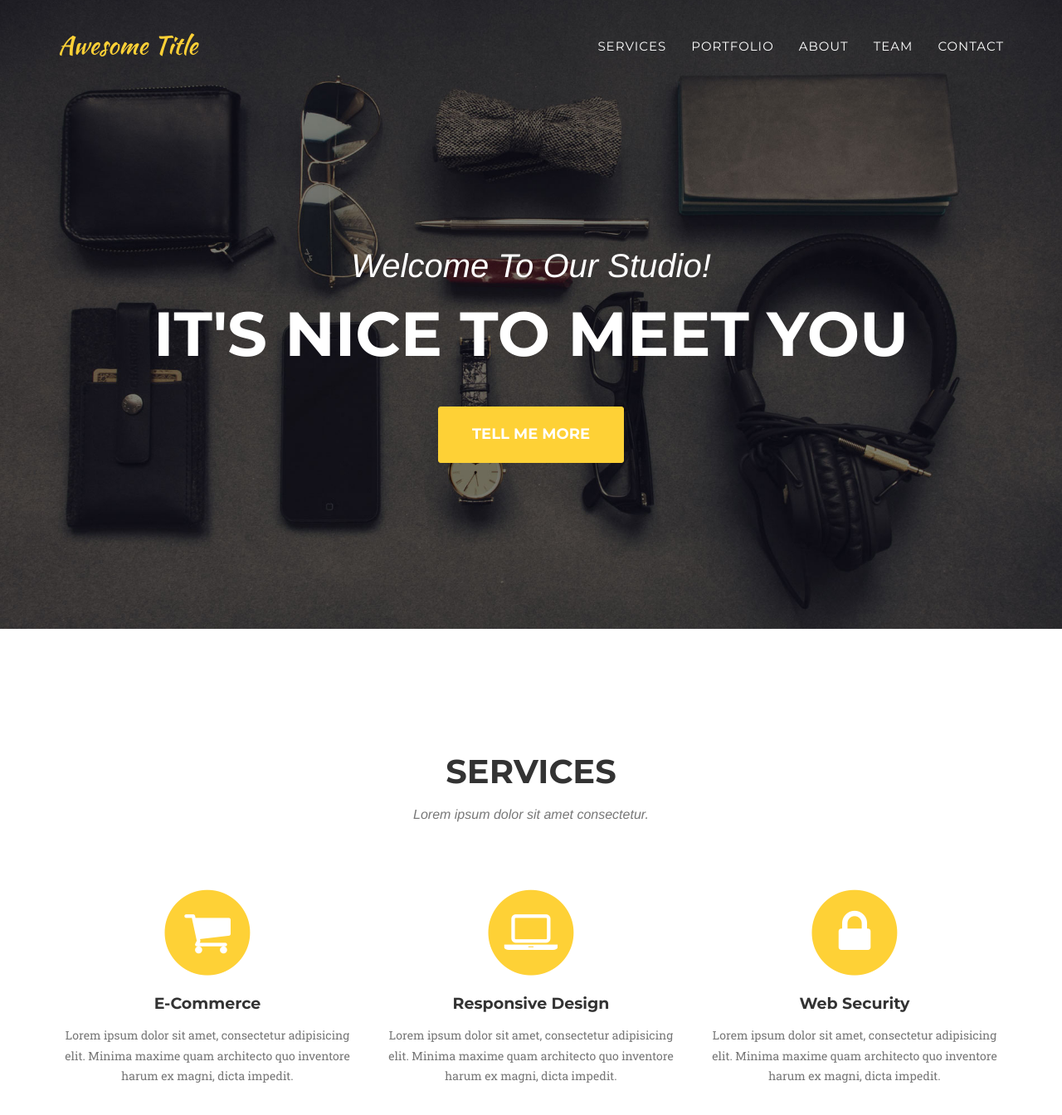
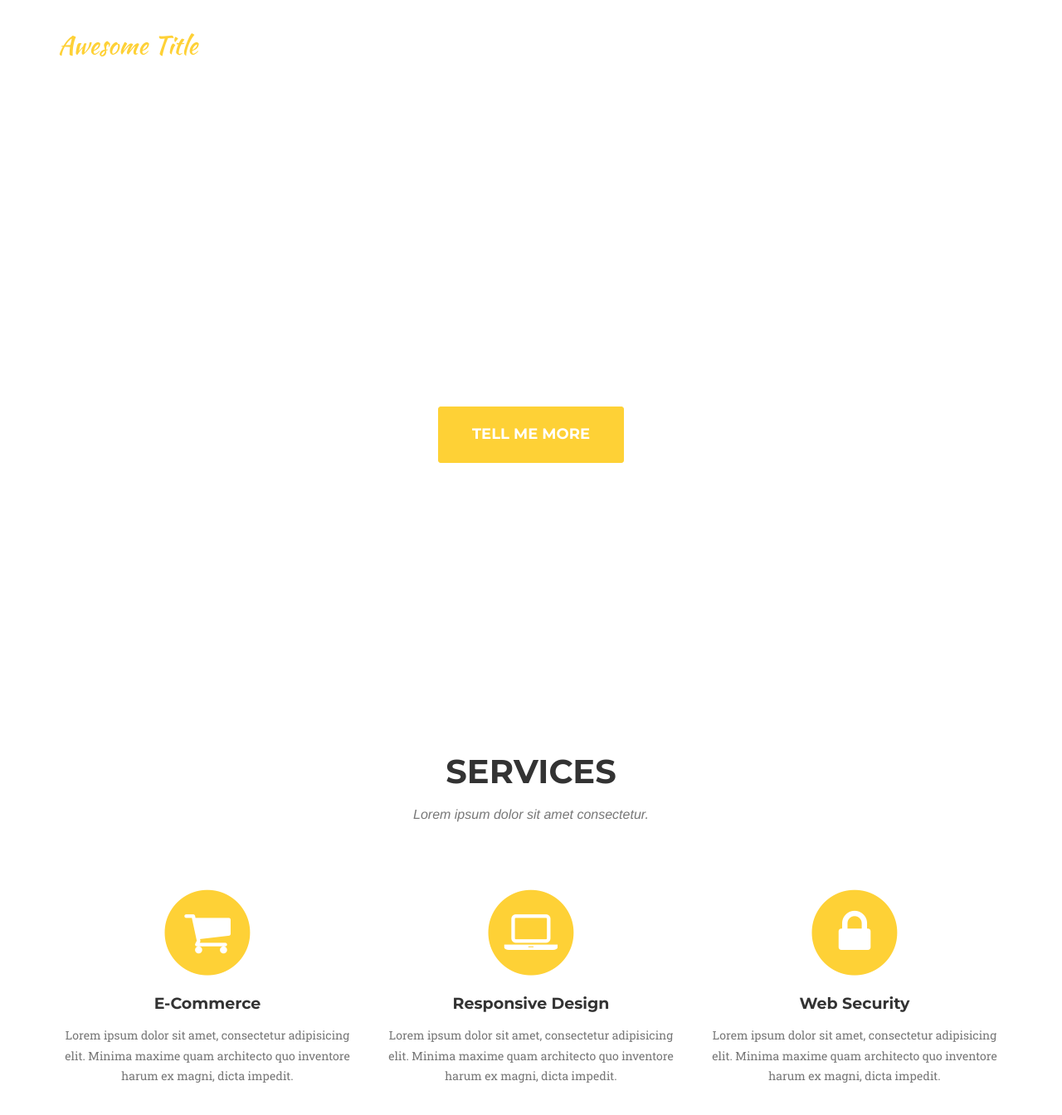
Before and after one commit to marororom/marororom.github.io, a Jekyll site: the page built from index.html, in a window 1280 px wide and 1400 px high. Shown: the top 1344 px of the window at 83% size. Built offline with Jekyll 4.4.1, drawn with Linux system fonts in a browser that asks for light colours; some web fonts are replaced.

Commit message:
layout fix

```diff
--- a/_includes/css/agency.css
+++ b/_includes/css/agency.css
@@ -266,7 +266,7 @@ header {
     text-align: center;
     color: #fff;
     background-attachment: scroll;
-    background-image: url(../img/header-bg.jpg);
+    background-image: url(../..img/header-bg.jpg);
     background-position: center center;
     background-repeat: none;
     -webkit-background-size: cover;
@@ -655,7 +655,7 @@ aside.clients img {
 
 section#contact {
     background-color: #222;
-    background-image: url(../img/map-image.png);
+    background-image: url(../../img/map-image.png);
     background-position: center;
     background-repeat: no-repeat;
 }
--- a/_includes/head.html
+++ b/_includes/head.html
@@ -8,10 +8,10 @@
 
 
     <!-- Custom CSS & Bootstrap Core CSS - Uses Bootswatch Flatly Theme: http://bootswatch.com/flatly/ -->
-    <link rel="stylesheet" href="{{ "/style.css" | prepend: site.baseurl }}">
+    <link rel="stylesheet" href="{{ "style.css" | prepend: site.baseurl }}">
 
     <!-- Custom Fonts -->
-    <link rel="stylesheet" href="{{ "/css/font-awesome/css/font-awesome.min.css" | prepend: site.baseurl }}">
+    <link rel="stylesheet" href="{{ "../css/font-awesome/css/font-awesome.min.css" | prepend: site.baseurl }}">
     <link href="http://fonts.googleapis.com/css?family=Montserrat:400,700" rel="stylesheet" type="text/css">
     <link href='http://fonts.googleapis.com/css?family=Kaushan+Script' rel='stylesheet' type='text/css'>
     <link href="http://fonts.googleapis.com/css?family=Lato:400,700,400italic,700italic" rel="stylesheet" type="text/css">
```
